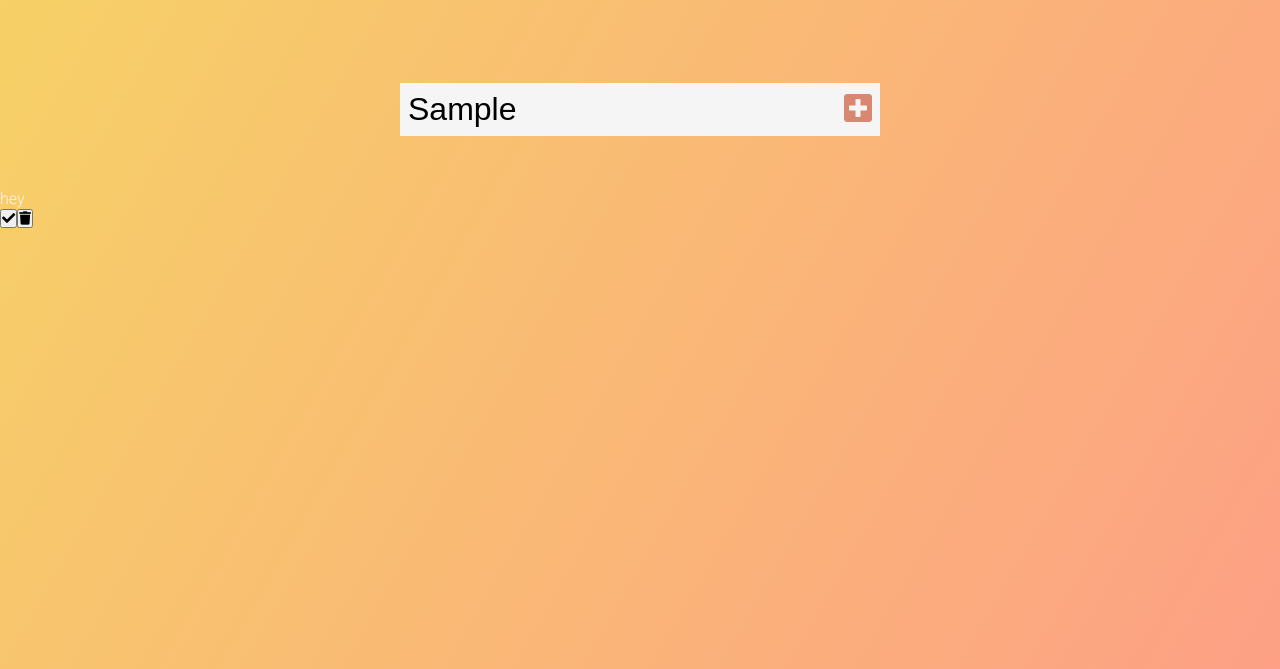
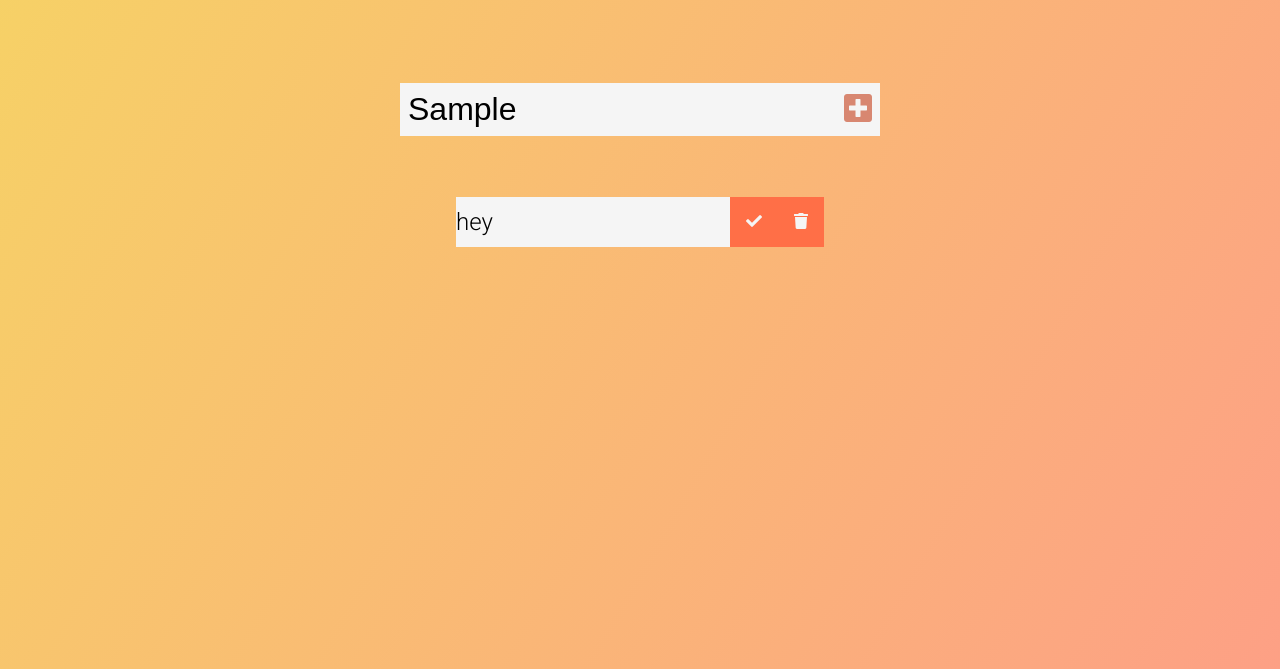
Before and after one commit to borisboychev/TODO-List, a plain HTML site: page index.html in a window 1280 px wide. Both pictures are taken after typing "Sample" into the empty fields and a click on the button 858 px from the left and 240 px from the top of the page. Shown: the part 131-800 px from the top of the page. Drawn offline with Linux system fonts and the light colour scheme.

Commit message:
todo list , buttons styling

```diff
--- a/style.css
+++ b/style.css
@@ -44,3 +44,46 @@ form button:hover {
   color: whitesmoke;
   border: none;
 }
+
+.todo-container {
+  display: flex;
+  justify-content: center;
+  align-content: center;
+}
+
+.todo-list {
+  min-width: 30%;
+  list-style: none;
+}
+
+.todo {
+  margin: 0.5rem;
+  background: whitesmoke;
+  color: black;
+  font-size: 1.5rem;
+  display: flex;
+  justify-content: space-between;
+  align-items: center;
+}
+
+.todo li {
+  flex: 1;
+}
+
+.trash-button,
+.checked-button {
+  background: #ff6f47;
+  color: whitesmoke;
+  border: none;
+  padding: 1rem;
+  cursor: pointer;
+  font-size: 1rem;
+}
+
+.checked-button:hover {
+  background: green;
+}
+
+.trash-button:hover {
+  background: red;
+}
```
